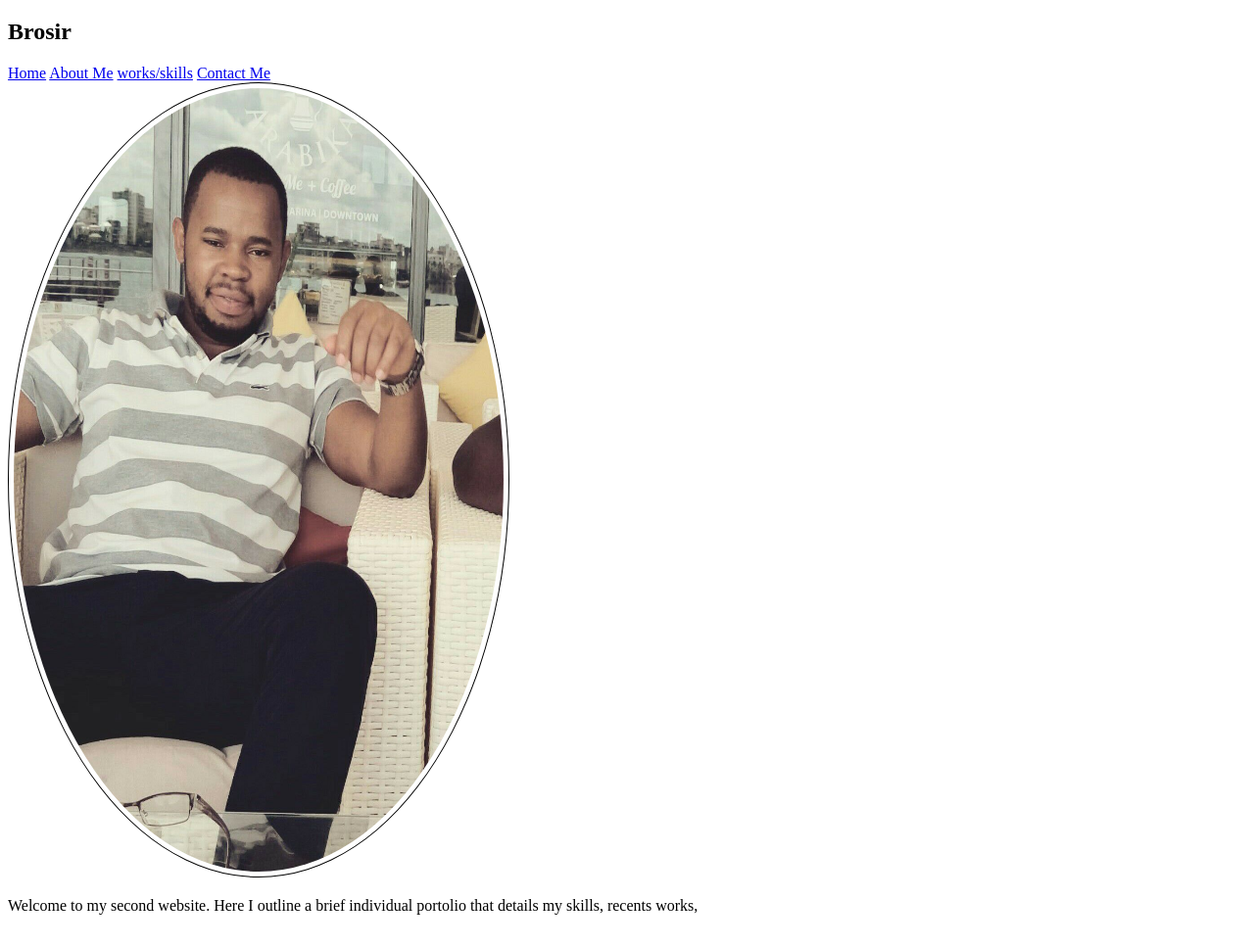
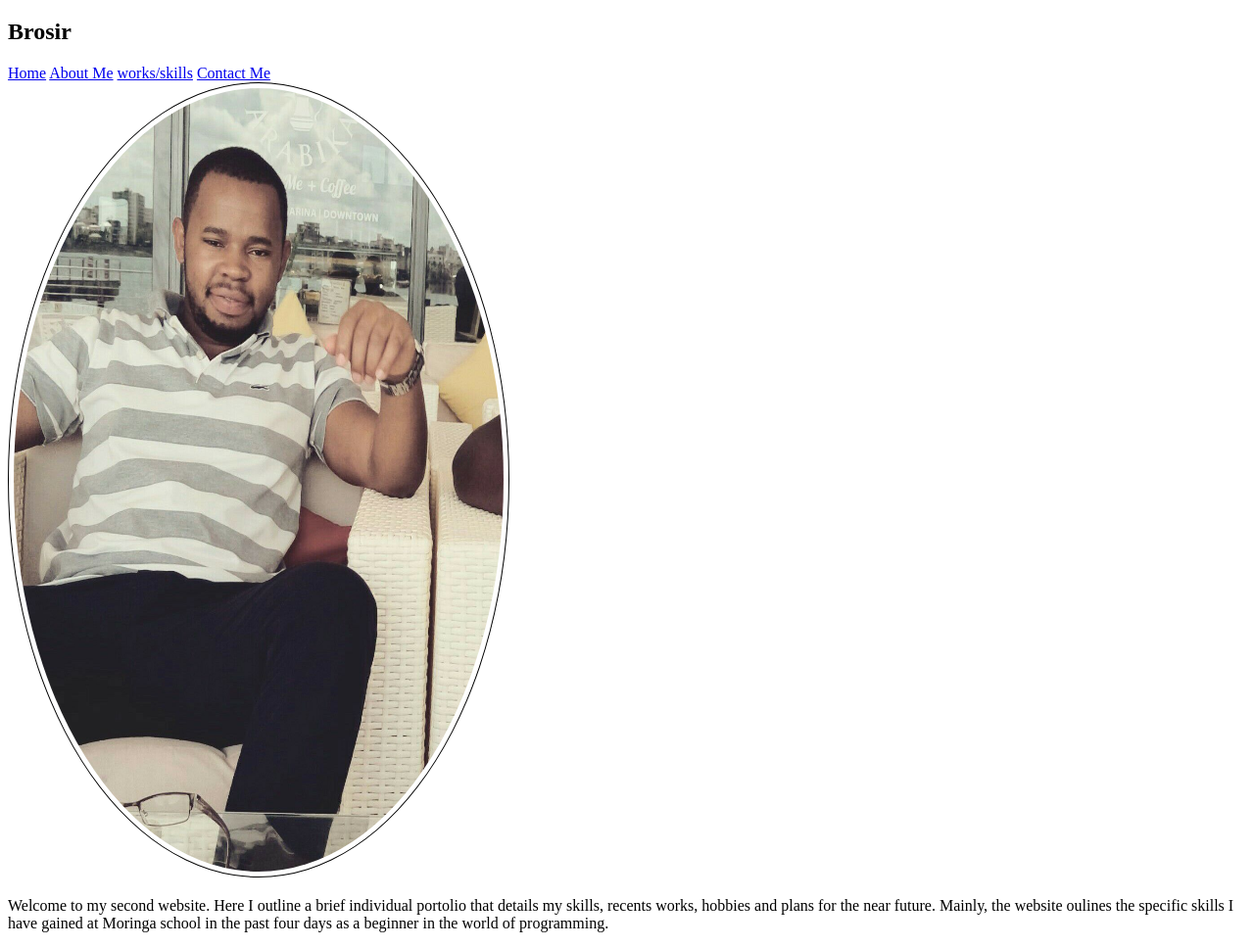
Before and after one commit to Brosir-Maraka/Personal-portfolio, a plain HTML site: page index.html in a window 1280 px wide. Shown: the part 61-1029 px from the top of the page at 98% size. Drawn offline with Linux system fonts and the light colour scheme.

Commit message:
add home page edits

```diff
--- a/index.html
+++ b/index.html
@@ -20,6 +20,6 @@
 </nav>
 <img src="Images/profile.jpg" alt="profile picture" class="img">
 
-<p> Welcome to my second website. Here I outline a brief individual portolio that details my skills, recents works, </p>
+<p> Welcome to my second website. Here I outline a brief individual portolio that details my skills, recents works, hobbies and plans for the near future. Mainly, the website oulines the specific skills I have gained at Moringa school in the past four days as a beginner in the world of programming. </p>
   </body>
 </html>
```
